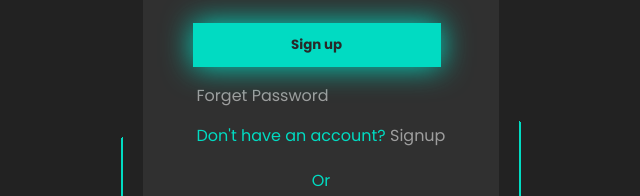
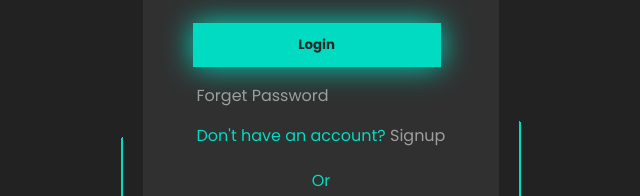
Before and after one commit to Madan94/project1-nexus, a plain HTML site: page index.html in a window 1280 px wide. Both pictures are taken after a click on the link "Login". Shown: the part 372-568 px from the top of the page, 319-959 px from the left. Drawn offline with Linux system fonts and the light colour scheme.

Commit message:
changing signin button

```diff
--- a/index.html
+++ b/index.html
@@ -58,7 +58,7 @@
             </div>
             <p id="passerrorMsg" class="errorMsg"></p>
             <div class="inputBx">
-                <input type="submit" value="Sign up" id="submit"/>
+                <input type="submit" value="Login" id="submit"/>
             </div>
             <div class="group">
                 <a href="#">Forget Password</a>
```
